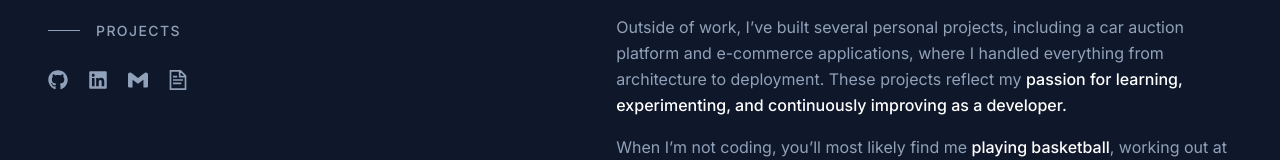
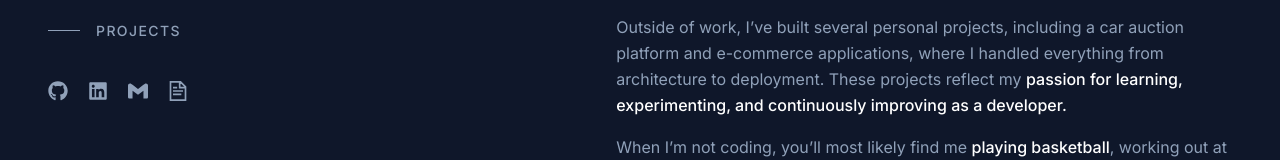
Before and after one commit to bociwess0/portfolio, a Next.js app: page / in a window 1280 px wide. Shown: the part 614-774 px from the top of the page. Built offline with nearby package versions, Linux system fonts and the light colour scheme.

Commit message:
finishing responsiveness

```diff
--- a/app/components/ProfileImageCard.tsx
+++ b/app/components/ProfileImageCard.tsx
@@ -3,7 +3,7 @@ import React from "react";
 
 export default function ProfileImageCard() {
   return (
-    <div className="hidden lg:block relative w-45 h-45 mb-6">
+    <div className="hidden sm:block relative w-45 h-45 mb-6">
       <div className="absolute inset-0 rounded-full bg-[#163d79] blur-xl opacity-30"></div>
 
       <div className="absolute inset-0 rounded-full border-2 border-[#577eb8]"></div>
--- a/app/components/Sidebar.tsx
+++ b/app/components/Sidebar.tsx
@@ -8,7 +8,7 @@ import SidebarInfo from "./SidebarInfo";
 export default function Sidebar() {
   return (
     <div className="flex flex-col lg:sticky lg:top-0 lg:flex lg:max-h-screen lg:w-[48%] lg:flex-col lg:justify-between lg:py-24">
-      <div>
+      <div className="sm:flex sm:gap-30 sm:justify-end sm:flex-row-reverse lg:block">
         <ProfileImageCard />
         <SidebarInfo />
         <SidebarTabs headerTabs={HeaderTabs} />
--- a/app/components/Socials.tsx
+++ b/app/components/Socials.tsx
@@ -14,7 +14,7 @@ const iconMap = {
 
 export default function Socials() {
   return (
-    <div className="flex gap-5 text-slate-400 text-xl mt-10 lg:mt-auto">
+    <div className="flex gap-5 text-slate-400 text-xl mt-10">
         {socialLinks.map((socialLink: Social, index) => {
             const Icon = iconMap[socialLink.name];
 
--- a/app/page.tsx
+++ b/app/page.tsx
@@ -16,7 +16,7 @@ export default function Home() {
     >
       <div className="mx-auto min-h-screen max-w-7xl px-6 py-12 md:px-12 md:py-16 lg:py-0">
         <main className="">
-          <div className="flex max-sm:flex-col">
+          <div className="flex max-lg:flex-col">
             <Sidebar />
             <AnchorPanel />
           </div>
```
